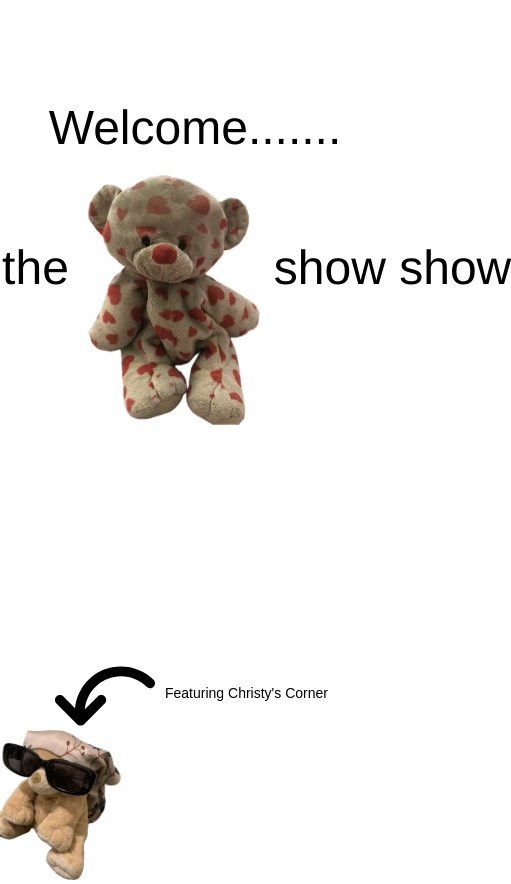
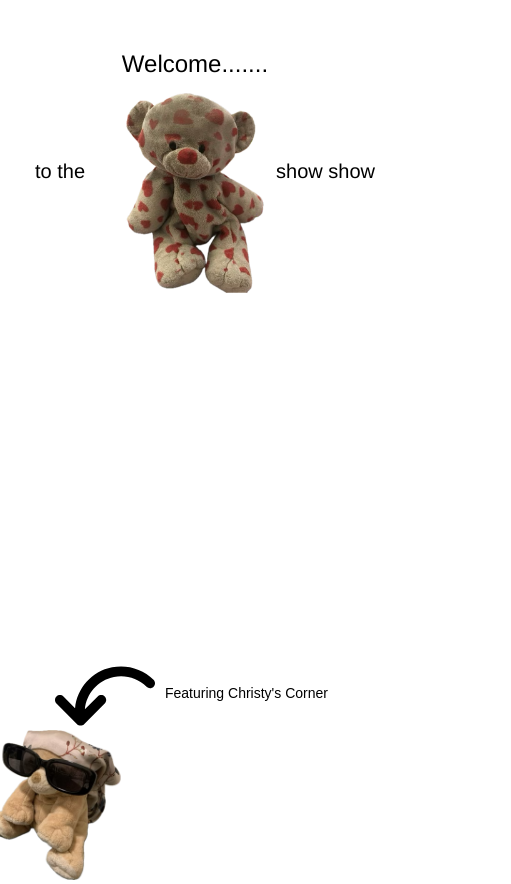
Before and after one commit to nedas-dev/test-repo-vawie, a website built with webpack: page index.html in a window 390 px wide. Shown: the whole page, 511 px wide, since content can reach past the window. Built offline with Linux system fonts and the light colour scheme.

Commit message:
Fix mobile

```diff
--- a/src/styles/main.scss
+++ b/src/styles/main.scss
@@ -1,3 +1,9 @@
+@mixin breakpoint-max($width) {
+  @media screen and (max-width: #{$width}px) {
+    @content;
+  }
+}
+
 body {
   background-color: white;
   overflow: hidden;
@@ -51,8 +57,16 @@ body {
   left: 50%;
   transform: translateX(-50%);
 
+  @include breakpoint-max(768) {
+    top: 50px;
+  }
+
   &__image {
     width: 250px;
+
+    @include breakpoint-max(768) {
+      width: 200px;
+    }
   }
 
   &__left-title {
@@ -62,6 +76,12 @@ body {
     font-size: 48px;
     font-family: Helvetica, Arial, sans-serif;
     padding-bottom: 10px;
+
+    @include breakpoint-max(768) {
+      font-size: 20px;
+      left: -60px;
+      top: 110px;
+    }
   }
 
   &__right-title {
@@ -70,6 +90,12 @@ body {
     right: -170px;
     font-size: 48px;
     font-family: Helvetica, Arial, sans-serif;
+
+    @include breakpoint-max(768) {
+      font-size: 20px;
+      right: -80px;
+      top: 110px;
+    }
   }
 
   &__top-title {
@@ -77,5 +103,10 @@ body {
     font-size: 48px;
     font-family: Helvetica, Arial, sans-serif;
     padding-bottom: 20px;
+
+    @include breakpoint-max(768) {
+      font-size: 24px;
+      padding-bottom: 15px;
+    }
   }
 }
```
Also changed, not shown: dist/bundle.js.
